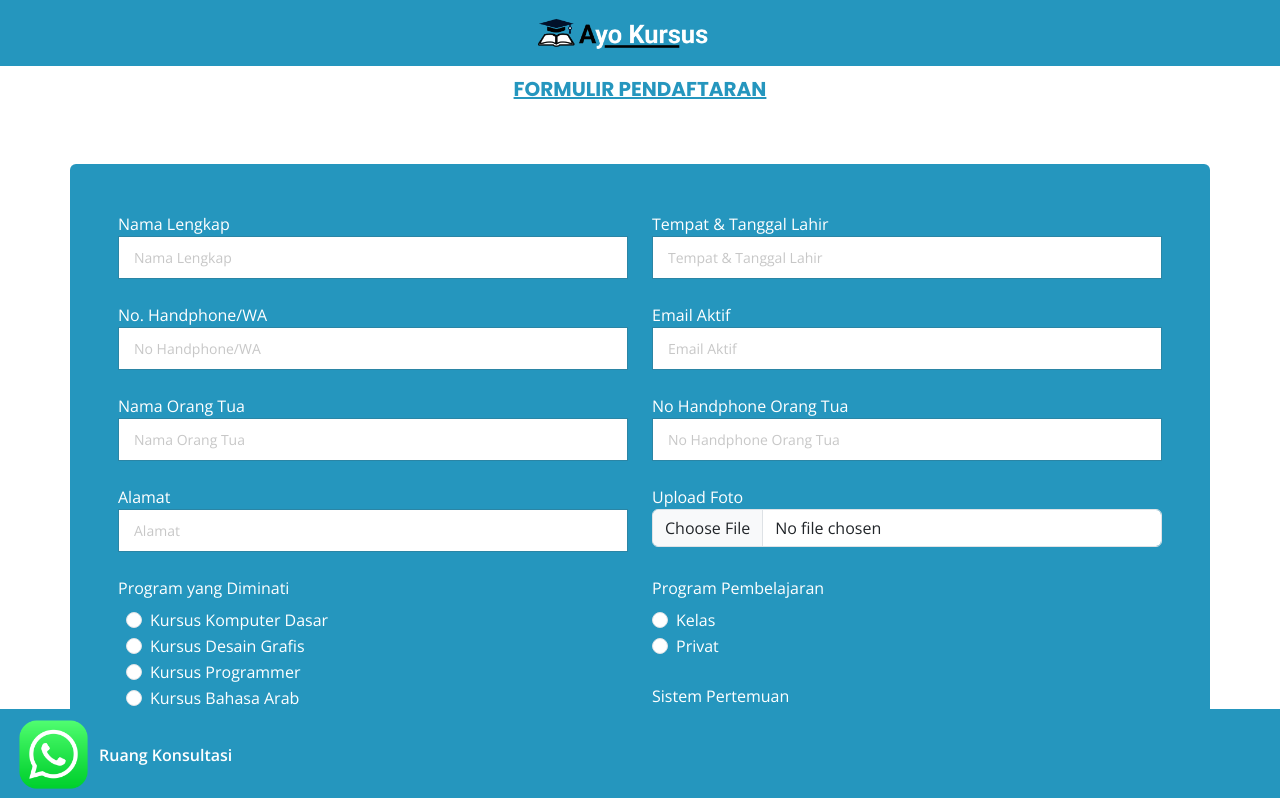
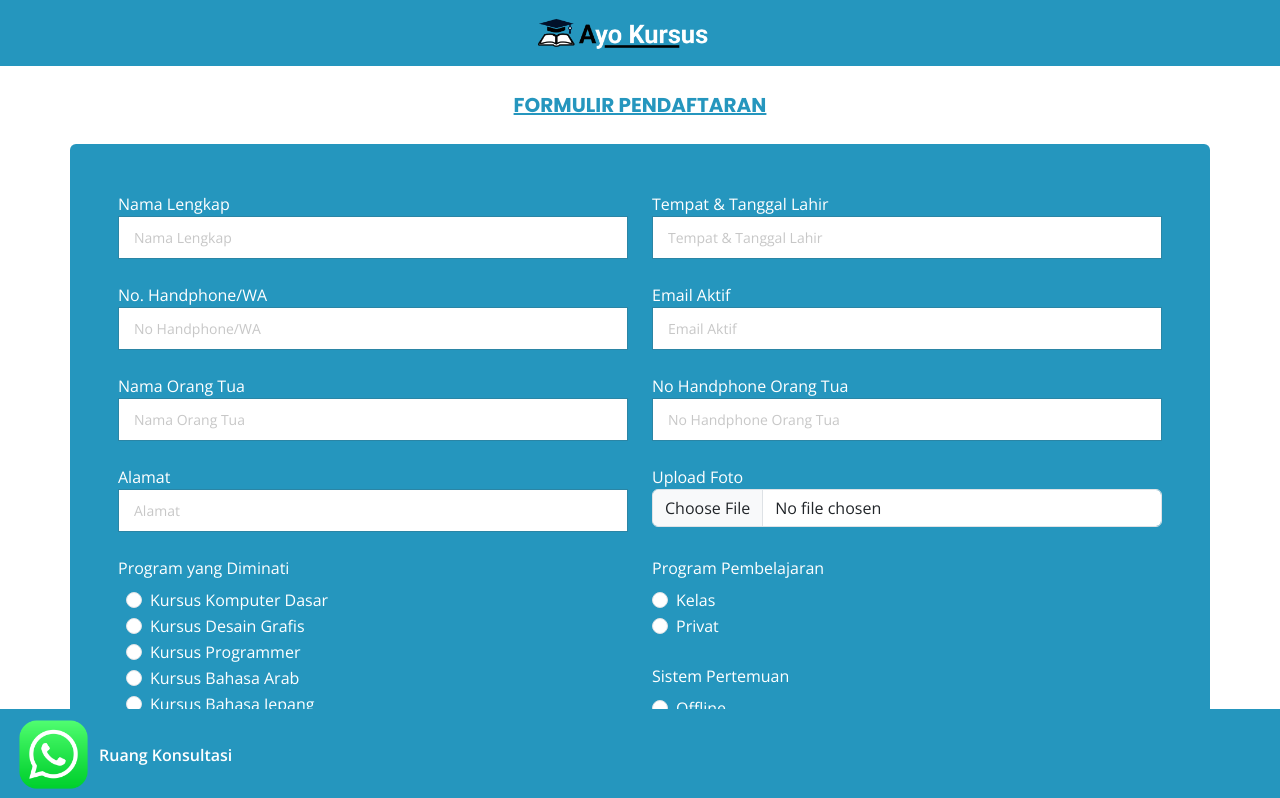
Before and after one commit to mahdiawan-nk/ayo-kursus, a Vue app: page /daftar in a window 1280 px wide. Shown: the top 798 px of the page. Built offline with nearby package versions, Linux system fonts and the light colour scheme.

Commit message:
Update FormPendaftaran.vue

```diff
--- a/src/views/FormPendaftaran.vue
+++ b/src/views/FormPendaftaran.vue
@@ -1,6 +1,6 @@
 <template>
     <section id="contact" class="contact section pt-0 mb-5">
-        <div class="container section-title text-center pt-2" data-aos="fade-up">
+        <div class="container section-title text-center py-4" data-aos="fade-up">
             <!-- <h2>Courses</h2> -->
             <p style="color: rgb(37, 150, 190);text-decoration: underline;font-size:1.25rem">Formulir Pendaftaran</p>
         </div><!-- End Section Title -->
```
